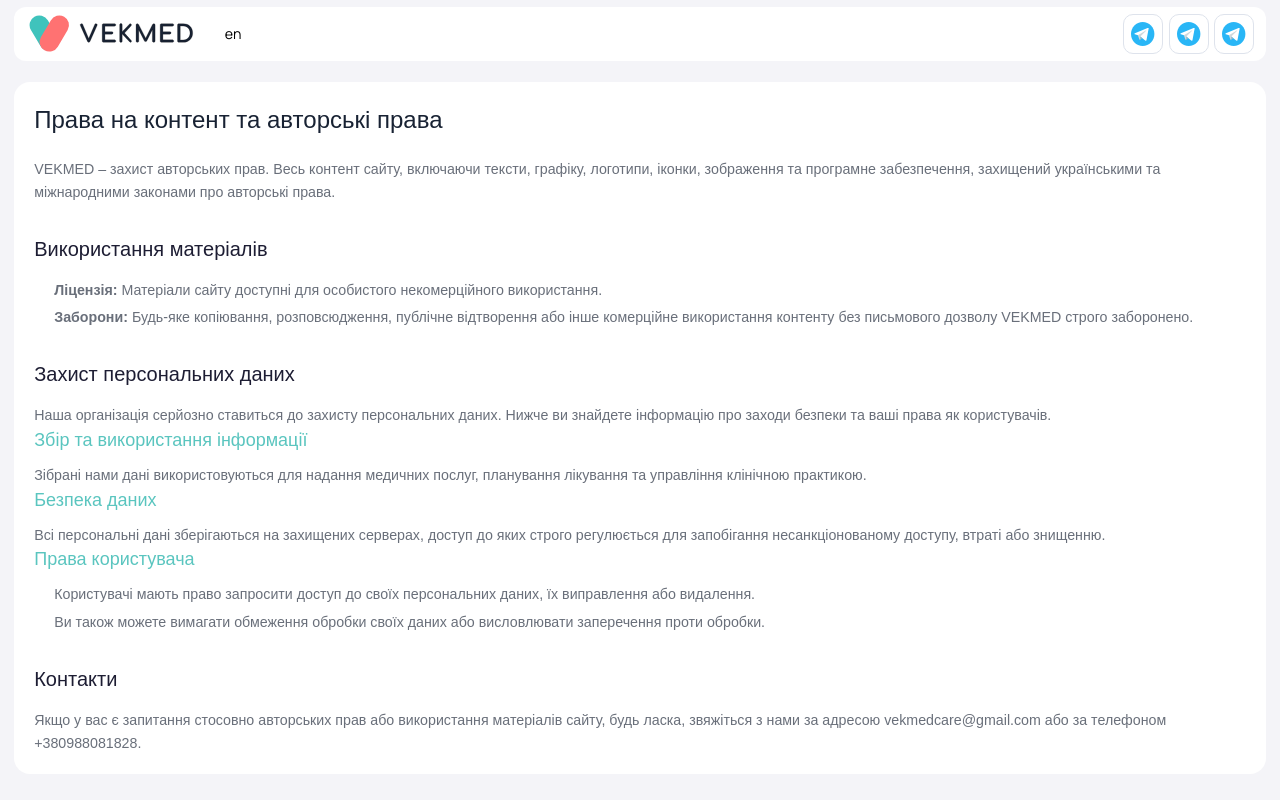
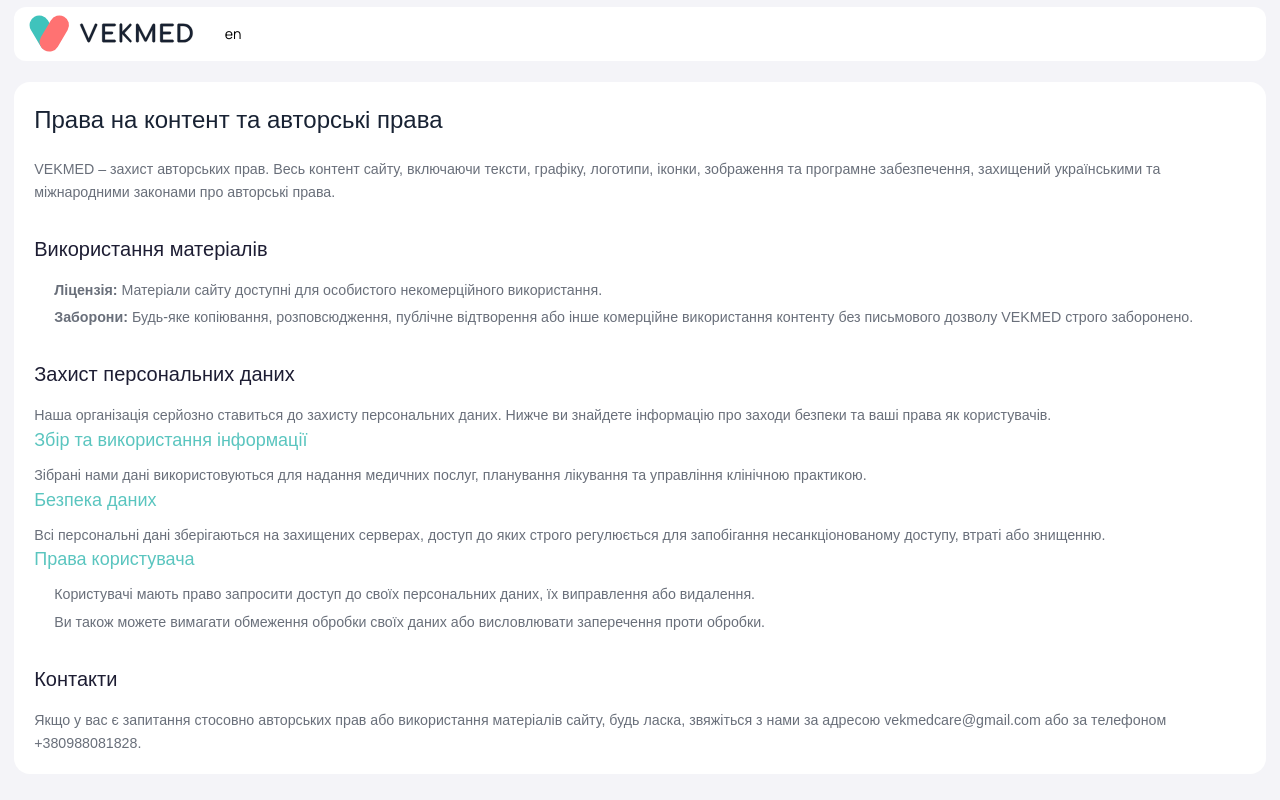
Before and after one commit to 7erhii/VekMed, a Next.js app: page /en/rights in a window 1280 px wide. Shown: the top 800 px of the page. Built offline with nearby package versions, Linux system fonts and the light colour scheme.

Commit message:
check pull

```diff
--- a/src/components/header/index.tsx
+++ b/src/components/header/index.tsx
@@ -38,7 +38,7 @@ export default function Header() {
         </div>
 
         <div className={styles.HeaderBlockActions}>
-          <div className={styles.HeaderSocial}>
+          {/* <div className={styles.HeaderSocial}>
             <SocialLink
               href="https://t.me/vekmed"
               src={TelegramIcon}
@@ -54,7 +54,7 @@ export default function Header() {
               src={TelegramIcon}
               alt="Telegram"
             />
-          </div>
+          </div> */}
             {/* <Link href="/" className={styles.RegisterBtn}>
               <Image src={IconUser} alt="user icon" />
               <p>{t("Buttons.Register.Text")}</p>
```
